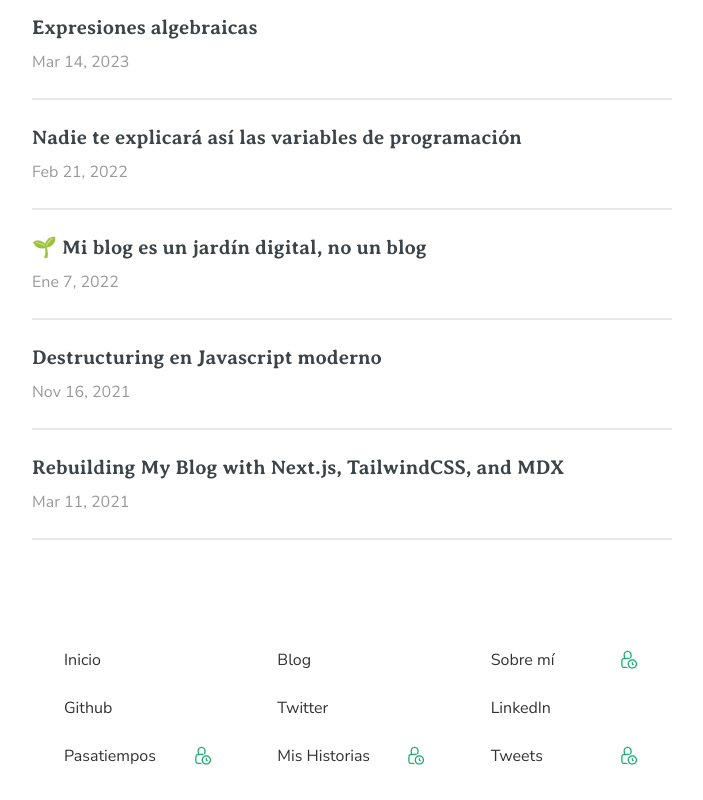
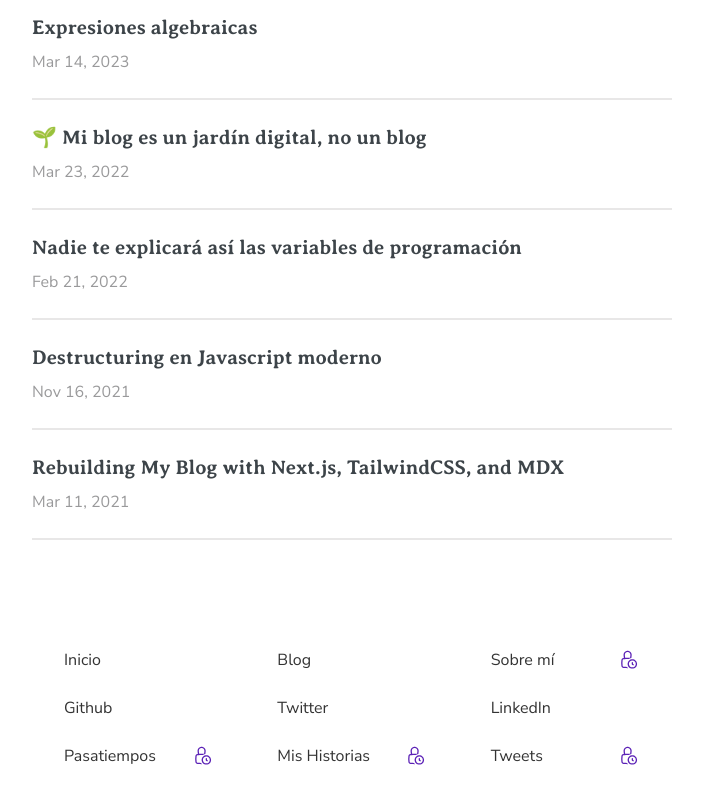
Before and after one commit to wilsonquispealanoca/wilsonquispe.io, a Next.js app: page /blog in a window 1280 px wide. Shown: the part 540-1340 px from the top of the page, without its empty margins (288-991 px from the left). Built offline with nearby package versions, Linux system fonts and the light colour scheme.

Commit message:
UPDATE: markdown

```diff
--- a/_posts/division.md
+++ b/_posts/division.md
@@ -3,12 +3,12 @@ title: "La división solo es una resta repetida"
 date: "2023-04-01T06:53:01.322Z"
 tags: ["matemáticas", "programación"]
 excerpt: "La matemática puede ser un tema intimidante para muchas personas. Hay tantas operaciones y conceptos que puede ser difícil saber por dónde empezar. Pero si entiendes los fundamentos, todo lo demás se vuelve más fácil. En este artículo, vamos a explorar uno de los conceptos básicos de la matemática: la división.."
-coverImage: "/assets/blog/variables/variablesVisualmente.png"
+coverImage: "/assets/blog/division/divisionResta.png"
 author:
   name: Wilson Quispe
   picture: "/assets/blog/authors/profileWilson.jpg"
 ogImage:
-  url: "/assets/blog/variables/variableCaja.png"
+  url: "/assets/blog/division/divisionResta.png"
 ---
 
 La matemática puede ser un tema intimidante para muchas personas. Hay tantas operaciones y conceptos que puede ser difícil saber por dónde empezar. Pero si entiendes los fundamentos, todo lo demás se vuelve más fácil. En este artículo, vamos a explorar uno de los conceptos básicos de la matemática: la división.
--- a/_posts/jardin-digital.md
+++ b/_posts/jardin-digital.md
@@ -1,6 +1,6 @@
 ---
 title: "🌱 Mi blog es un jardín digital, no un blog"
-date: "2022-01-07"
+date: "2022-03-23"
 excerpt: "Mi Jardín digital se centra menos en la pieza resultante y más en el proceso, cuidado y artesanía que se necesita para llegar allí."
 coverImage: "/assets/blog/jardin-digital/jardin-digital.webp"
 author:
--- a/components/atoms/itemFooter.jsx
+++ b/components/atoms/itemFooter.jsx
@@ -8,12 +8,11 @@ function ItemFooter({ href, target, rel, text, icon }) {
       </Link>
       {icon && (
         <svg
-          className="fill-cta dark:fill-cta-dark"
+          className="fill-violet-800"
           width="24"
           height="24"
           viewBox="0 0 24 24"
-          xmlns="http://www.w3.org/2000/svg"
-        >
+          xmlns="http://www.w3.org/2000/svg">
           <path
             fillRule="evenodd"
             d="M5.62547 9.63124L5.30623 6.75816C5.26579 6.39418 5.26579 6.02684 5.30623 5.66286L5.329 5.45796C5.57049 3.28457 7.27909 1.56492 9.45088 1.30941C9.8157 1.26649 10.1843 1.26649 10.5491 1.30941C12.7209 1.56492 14.4295 3.28458 14.671 5.45797L14.6938 5.66286C14.7342 6.02684 14.7342 6.39418 14.6938 6.75816L14.4128 9.28682C14.3929 9.46552 14.256 9.60783 14.0799 9.64411C13.0843 9.84926 12.1659 10.2658 11.3738 10.8448C11.2996 10.899 11.2099 10.9281 11.1181 10.9256C9.55158 10.8828 7.98322 10.93 6.42078 11.0672L5.28633 11.1668C4.76159 11.2129 4.3369 11.6127 4.25935 12.1338C3.92712 14.3656 3.92712 16.6343 4.25935 18.8662C4.3369 19.3872 4.76159 19.7871 5.28633 19.8332L6.42078 19.9328C7.36683 20.0159 8.31506 20.0659 9.26373 20.083C9.40266 20.0855 9.53002 20.1596 9.60509 20.2765C9.82384 20.6172 10.0713 20.9378 10.3441 21.2347C10.4654 21.3667 10.377 21.5883 10.1978 21.5892C8.89387 21.5953 7.58974 21.5412 6.28956 21.427L5.15511 21.3274C3.93935 21.2206 2.95539 20.2942 2.7757 19.0871C2.42167 16.7088 2.42167 14.2912 2.7757 11.9129C2.95539 10.7058 3.93935 9.77931 5.15511 9.67255L5.62547 9.63124ZM9.62614 2.79914C9.87452 2.76992 10.1255 2.76992 10.3739 2.79914C11.8525 2.97309 13.0158 4.1439 13.1802 5.62361L13.2029 5.82851C13.2311 6.08239 13.2311 6.33862 13.2029 6.59251L12.879 9.50814C10.9619 9.37772 9.03812 9.37772 7.12102 9.50814L6.79706 6.59251C6.76885 6.33862 6.76885 6.08239 6.79706 5.82851L6.81983 5.62361C6.98424 4.1439 8.14751 2.97309 9.62614 2.79914Z"
```
Also changed, not shown: 1 other file (tests, documents, lock files or other folders).
